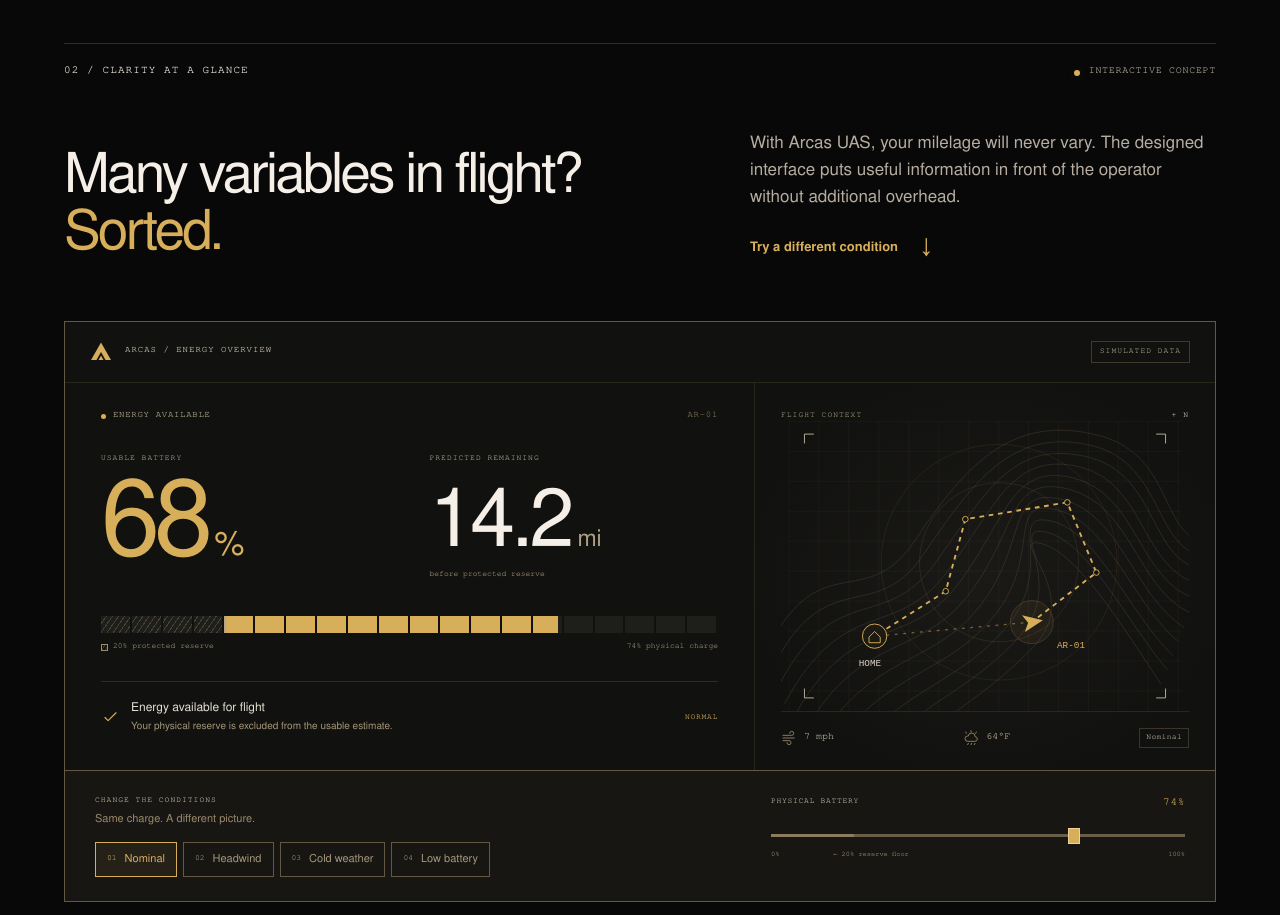
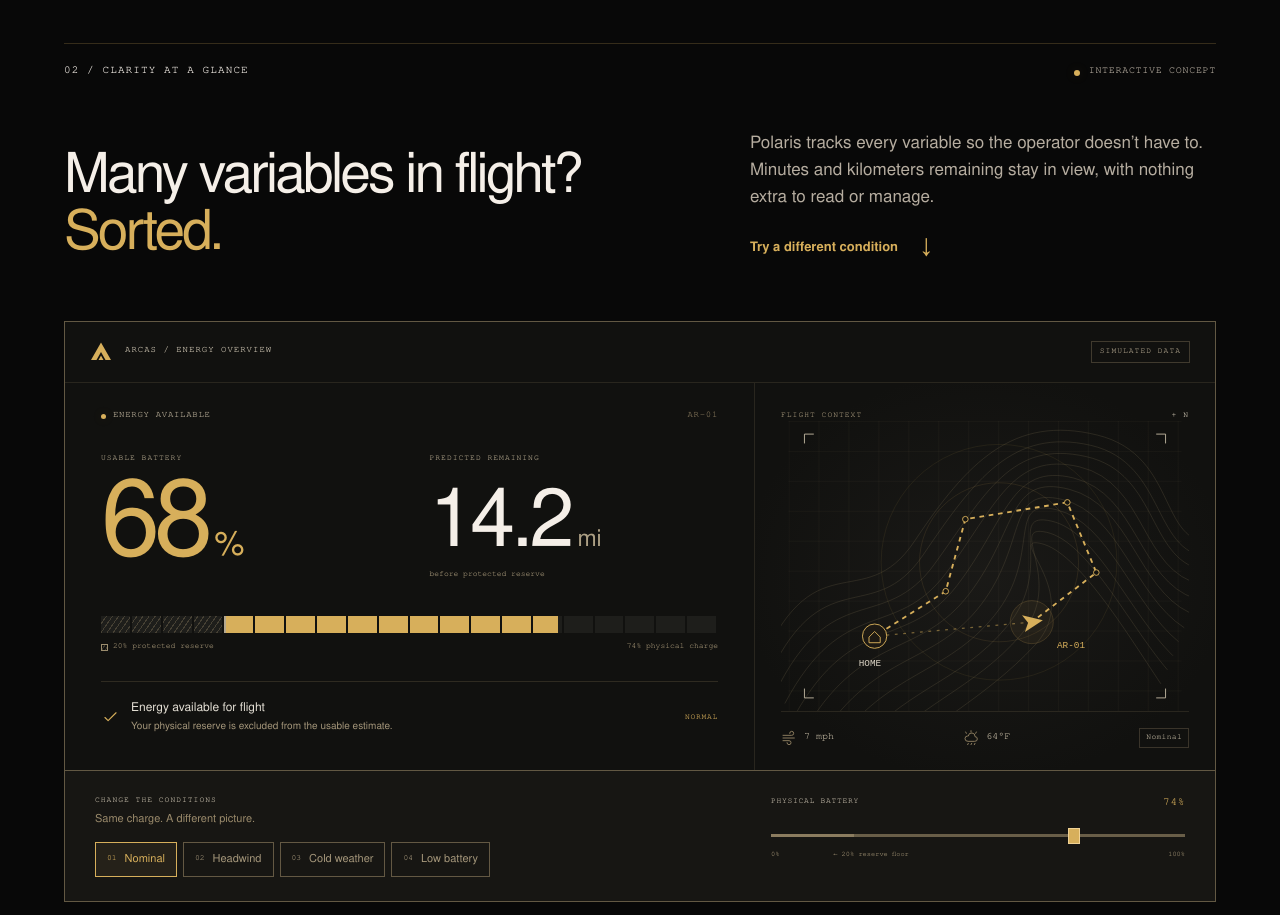
Before and after one commit to arcasuas/arcasuas.github.io, a plain HTML site: page index.html in a window 1280 px wide. Shown: the part 1900-2815 px from the top of the page. Drawn offline with Linux system fonts and the light colour scheme; animation ran at ten frames a second.

Commit message:
Rewrite the Interface description around Polaris
Co-Authored-By: Claude Opus 5.5 <noreply@anthropic.com>
Claude-Session: https://claude.ai/code/session_01YUqzU3osbf4qqZJAi72U4R

```diff
--- a/index.html
+++ b/index.html
@@ -85,7 +85,7 @@
     <section class="demo-section section-pad" id="demo" aria-labelledby="demo-title">
       <div class="wrap">
         <div class="section-topline"><p class="eyebrow">02 / Clarity at a glance</p><span class="section-code"><span class="status-dot"></span> INTERACTIVE CONCEPT</span></div>
-        <div class="section-intro"><h2 id="demo-title">Many variables in flight?<br><span class="gold">Sorted.</span></h2><div><p>With Arcas UAS, your milelage will never vary. The designed interface puts useful information in front of the operator without additional overhead.</p><a href="#simulator" class="text-link demo-jump">Try a different condition <span>↓</span></a></div></div>
+        <div class="section-intro"><h2 id="demo-title">Many variables in flight?<br><span class="gold">Sorted.</span></h2><div><p>Polaris tracks every variable so the operator doesn’t have to. Minutes and kilometers remaining stay in view, with nothing extra to read or manage.</p><a href="#simulator" class="text-link demo-jump">Try a different condition <span>↓</span></a></div></div>
         <div class="simulator" id="simulator">
           <div class="simulator-titlebar"><div><svg class="small-mark" viewBox="0 0 44 44"><use href="#i-mark"/></svg><span>ARCAS / ENERGY OVERVIEW</span></div><span class="simulation-label">SIMULATED DATA</span></div>
           <div class="simulator-main">
```
